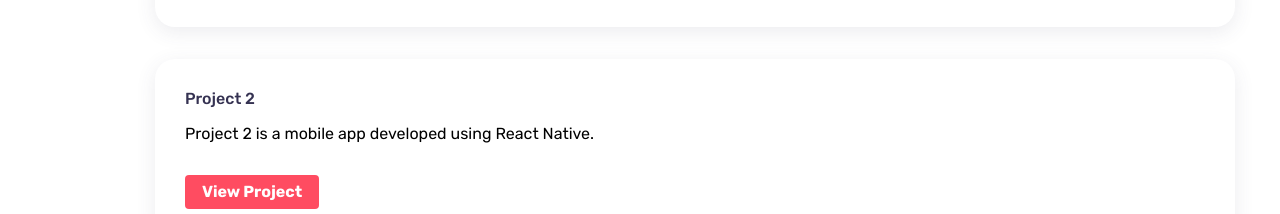
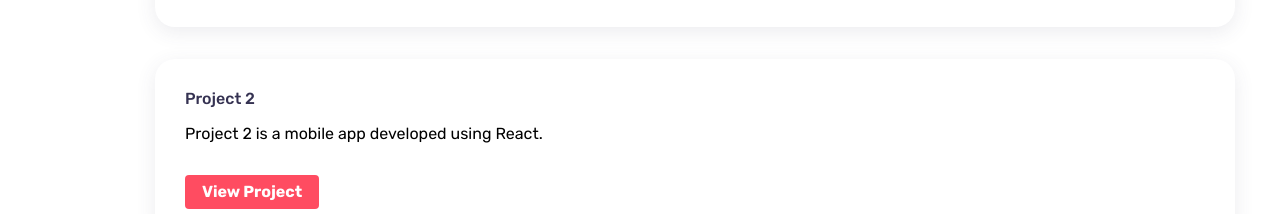
Before and after one commit to bngoon/react-portfollio, a React (Create React App) app: page / in a window 1280 px wide. Shown: the part 2960-3174 px from the top of the page. Built offline with nearby package versions, Linux system fonts and the light colour scheme.

Commit message:
need to add hosted links

```diff
--- a/src/components/projects/Projects.jsx
+++ b/src/components/projects/Projects.jsx
@@ -25,7 +25,7 @@ function Projects() {
             <h3 className="project__name">Project 2</h3>
           </div>
           <div className="project__description">
-            <p>Project 2 is a mobile app developed using React Native.</p>
+            <p>Project 2 is a mobile app developed using React.</p>
           </div>
           <div className="project__link">
             <a href="https://github.com/example/project2" className="project btn">View Project</a>
```
